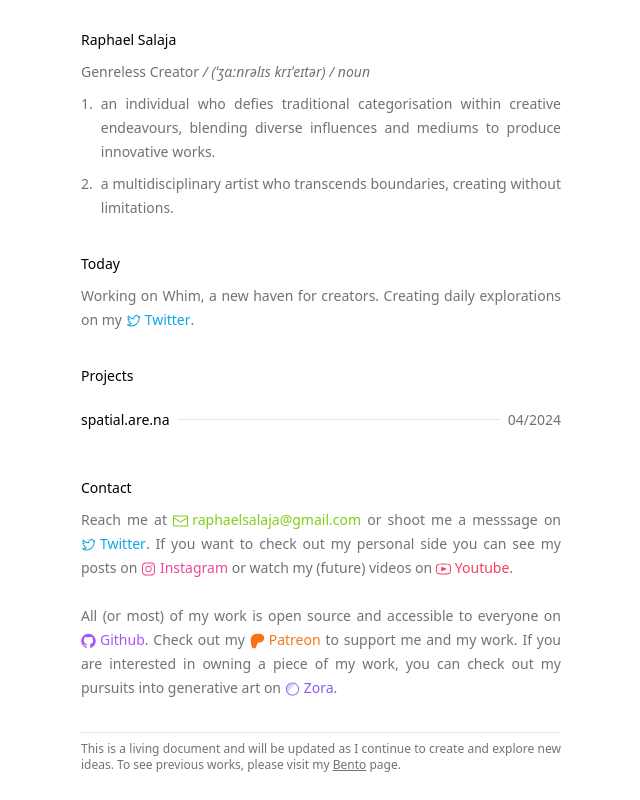
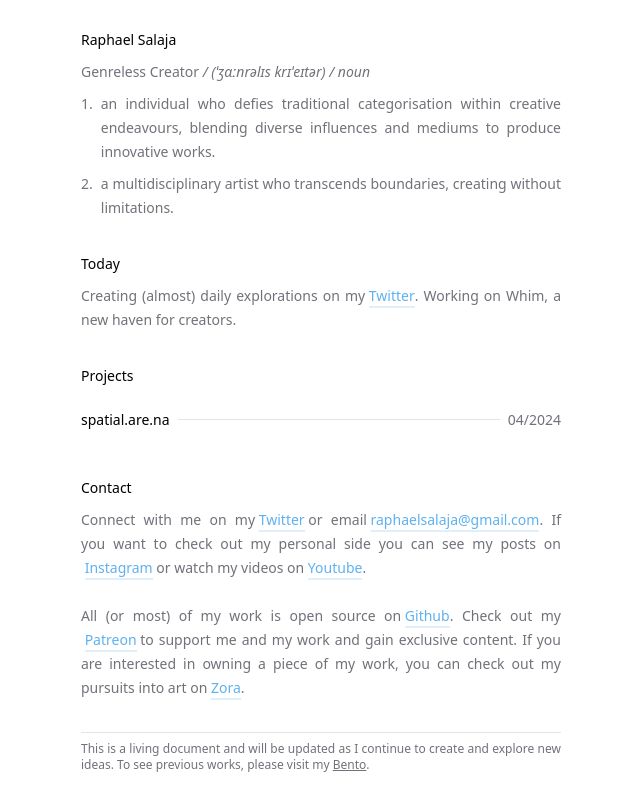
Before and after one commit to et0and/index, a Next.js app: page / in a window 1280 px wide. Shown: the whole page, without its empty margins (319-959 px from the left). Built offline with nearby package versions, Linux system fonts and the light colour scheme.

Commit message:
added home page refresh

```diff
--- a/src/app/globals.css
+++ b/src/app/globals.css
@@ -2,7 +2,7 @@
 @tailwind components;
 @tailwind utilities;
 
-@import '@radix-ui/colors/lime.css';
+@import '@radix-ui/colors/blue.css';
 @import '@radix-ui/colors/gray.css';
 @import '@radix-ui/colors/black-alpha.css';
 
@@ -31,8 +31,8 @@
   }
 
   ::selection {
-    background-color: var(--lime-4);
-    color: var(--gray-12);
+    background-color: var(--blue-4) !important;
+    color: var(--blue-8) !important;
   }
 
   body {
--- a/src/app/page.tsx
+++ b/src/app/page.tsx
@@ -1,55 +1,26 @@
 'use client'
 
-import { PatreonIcon } from '@/components/icons'
-import { LabeledLink } from '@/components/labeled-link'
+import { Popover, PopoverContent, PopoverTrigger } from '@/components/ui/popover'
 import { Separator } from '@/components/ui/separator'
-import { EnvelopeClosedIcon, GitHubLogoIcon, InstagramLogoIcon, ShadowInnerIcon, TwitterLogoIcon, VideoIcon } from '@radix-ui/react-icons'
-import { AnimatePresence, motion } from 'framer-motion'
+import { UnderlinedLink } from '@/components/underlined-link'
+import { CheckCircledIcon } from '@radix-ui/react-icons'
+import { motion } from 'framer-motion'
 import Link from 'next/link'
-
-const container = {
-	initial: {
-		y: 24,
-	},
-	animate: {
-		y: 0,
-		transition: {
-			staggerChildren: 0.1,
-			delayChildren: 0.1,
-			type: 'spring',
-		},
-	},
-	exit: {
-		y: 24,
-		transition: {
-			staggerChildren: 0.1,
-			type: 'spring',
-		},
-	},
-}
-
-const slide = {
-	initial: {
-		opacity: 0,
-		y: 24,
-	},
-	animate: {
-		opacity: 1,
-		y: 0,
-	},
-	exit: {
-		opacity: 0,
-		y: 24,
-	},
-}
+import React from 'react'
 
 export default function Home() {
+	const [popoverOpen, setPopoverOpen] = React.useState(false)
 	return (
-		<AnimatePresence>
 		<div className="relative h-screen w-screen">
-				<div className="mx-auto flex h-screen w-screen max-w-[512px] items-center justify-center p-4">
-					<motion.div variants={container} initial="initial" animate="animate" exit="exit" className="flex flex-col gap-8 text-justify">
-						<motion.div variants={slide} className="flex flex-col gap-2">
+			<div className="mx-auto flex h-screen w-screen max-w-[512px] items-center justify-center p-4 text-justify">
+				<motion.article
+					initial={{ opacity: 0 }}
+					animate={{ opacity: 1 }}
+					exit={{ opacity: 0 }}
+					transition={{ duration: 1 }}
+					className="flex flex-col gap-8"
+				>
+					<section className="flex flex-col gap-2">
 						<span>Raphael Salaja</span>
 						<span className="text-muted-foreground">
 							Genreless Creator
@@ -58,100 +29,137 @@ export default function Home() {
 						<div className="flex flex-row gap-2 text-muted-foreground">
 							<span>1.</span>
 							<span>
-									an individual who defies traditional categorisation within creative endeavours, blending diverse influences and
-									mediums to produce innovative works.
+								an individual who defies traditional categorisation within creative
+								endeavours, blending diverse influences and mediums to produce
+								innovative works.
 							</span>
 						</div>
 						<div className="flex flex-row gap-2 text-muted-foreground">
 							<span>2.</span>
-								<span>a multidisciplinary artist who transcends boundaries, creating without limitations.</span>
+							<span>
+								a multidisciplinary artist who transcends boundaries, creating
+								without limitations.
+							</span>
 						</div>
-						</motion.div>
+					</section>
 
-						<motion.div variants={slide} className="flex flex-col gap-2">
+					<section className="flex flex-col gap-2">
 						<span>Today</span>
 						<span className="text-muted-foreground">
-								Working on Whim, a new haven for creators. Creating daily explorations on my {''}
-								<LabeledLink
-									icon={<TwitterLogoIcon />}
+							Creating (almost) daily explorations on my
+							<UnderlinedLink
 								text="Twitter"
 								link="https://twitter.com/raphaelsalaja"
-									color="text-sky-500"
+								space="l"
 							/>
-								.
+							. Working on Whim, a new haven for creators.
 						</span>
-						</motion.div>
+					</section>
 
-						<motion.div variants={slide} className="flex flex-col gap-2">
-							<span>Projects</span>
-							<Link href="/arena" className="-mx-4 flex items-center gap-2 rounded-lg px-4 py-3 transition-all hover:bg-gray-100/50">
+					<section className="flex flex-col gap-2">
+						<div>Projects</div>
+						<Link
+							href="/arena"
+							className="-mx-4 flex items-center gap-2 rounded-lg px-4 py-3 transition-all hover:bg-gray-100/50"
+						>
 							<div>spatial.are.na</div>
 							<Separator orientation="horizontal" className="shrink" />
 							<div className="text-muted-foreground">04/2024</div>
 						</Link>
-						</motion.div>
+					</section>
 
-						<motion.div variants={slide} className="flex flex-col gap-2">
-							<span>Contact</span>
-							<span className="text-muted-foreground">
-								Reach me at{' '}
-								<LabeledLink
-									icon={<EnvelopeClosedIcon />}
-									text="raphaelsalaja@gmail.com"
-									link="mailto:raphaelsalaja@gmail.com"
-									color="text-lime-500"
-								/>{' '}
-								or shoot me a messsage on {''}
-								<LabeledLink
-									icon={<TwitterLogoIcon />}
+					<section className="flex flex-col gap-2">
+						<div>Contact</div>
+						<div className="text-muted-foreground">
+							Connect with me on my
+							<UnderlinedLink
 								text="Twitter"
 								link="https://twitter.com/raphaelsalaja"
-									color="text-sky-500"
+								space="lr"
 							/>
-								. If you want to check out my personal side you can see my posts on {''}
-								<LabeledLink
-									icon={<InstagramLogoIcon />}
+							or email
+							<Popover open={popoverOpen} onOpenChange={setPopoverOpen}>
+								<PopoverTrigger
+									onMouseLeave={() => setPopoverOpen(false)}
+									onClick={() => {
+										navigator.clipboard.writeText('raphaelsalaja@gmail.com')
+										setPopoverOpen(true)
+									}}
+								>
+									<UnderlinedLink text="raphaelsalaja@gmail.com" space="l" />
+								</PopoverTrigger>
+								<PopoverContent
+									side="top"
+									className="size-fit rounded-lg border px-2 py-1 shadow-none"
+								>
+									<motion.div
+										initial={{ opacity: 0 }}
+										animate={{ opacity: 1 }}
+										exit={{ opacity: 0 }}
+										transition={{ duration: 1 }}
+										className="flex items-center gap-1"
+									>
+										<CheckCircledIcon />
+										<div>Copied</div>
+									</motion.div>
+								</PopoverContent>
+							</Popover>
+							. If you want to check out my personal side you can see my posts on
+							<UnderlinedLink
 								text="Instagram"
 								link="https://instagram.com/raphaelsalaja"
-									color="text-pink-500"
-								/>{' '}
-								or watch my (future) videos on {''}
-								<LabeledLink icon={<VideoIcon />} text="Youtube" link="https://youtube.com/@raphaelsalaja" color="text-rose-500" />
+								space="lr"
+							/>
+							or watch my videos on
+							<UnderlinedLink
+								text="Youtube"
+								link="https://youtube.com/@raphaelsalaja"
+								space="l"
+							/>
 							.
 							<br />
 							<br />
-								All (or most) of my work is open source and accessible to everyone on {''}
-								<LabeledLink
-									icon={<GitHubLogoIcon />}
+							All (or most) of my work is open source on
+							<UnderlinedLink
 								text="Github"
 								link="https://github.com/rafunderscore"
-									color="text-purple-500"
+								space="l"
 							/>
-								. Check out my {''}
-								<LabeledLink
-									icon={<PatreonIcon />}
+							. Check out my
+							<UnderlinedLink
 								text="Patreon"
 								link="https://www.patreon.com/RaphaelSalaja"
-									color="text-orange-500"
-								/>{' '}
-								to support me and my work. If you are interested in owning a piece of my work, you can check out my pursuits into
-								generative art on {''}
-								<LabeledLink icon={<ShadowInnerIcon />} text="Zora" link="https://zora.co/@raphaelsalaja" color="text-violet-500" />.
-							</span>
-						</motion.div>
+								space="lr"
+							/>
+							to support me and my work and gain exclusive content. If you are
+							interested in owning a piece of my work, you can check out my pursuits
+							into art on
+							<UnderlinedLink
+								text="Zora"
+								link="https://zora.co/@raphaelsalaja"
+								space="l"
+							/>
+							.
+						</div>
+					</section>
 
-						<motion.div variants={slide} className="flex flex-col gap-2">
+					<section className="flex flex-col gap-2">
 						<Separator />
 						<span className="text-xs font-light text-muted-foreground">
-								This is a living document and will be updated as I continue to create and explore new ideas. To see previous works,
-								please visit my {''}
-								<LabeledLink text="Bento" link="https://bento.me/raphaelsalaja" />
-								{''} page.
+							This is a living document and will be updated as I continue to create
+							and explore new ideas. To see previous works, please visit my{' '}
+							<a
+								href="https://bento.me/raphaelsalaja"
+								target="_blank"
+								className="underline"
+							>
+								Bento
+							</a>
+							.
 						</span>
-						</motion.div>
-					</motion.div>
+					</section>
+				</motion.article>
 			</div>
 		</div>
-		</AnimatePresence>
 	)
 }
--- a/src/components/labeled-link.tsx
+++ /dev/null
@@ -1,48 +0,0 @@
-'use client'
-
-import { cn } from '@/lib/cn'
-import { motion } from 'framer-motion'
-import React from 'react'
-
-export function LabeledLink({
-	icon,
-	text,
-	link,
-	color,
-}: Readonly<{
-	icon?: React.ReactNode
-	text: string
-	link: string
-	color?: string | 'text-primary' | 'text-sky-500' | 'text-muted-foreground'
-}>) {
-	const [hovered, setHovered] = React.useState(false)
-
-	return !icon ? (
-		<a href={link} target="_blank" className="underline">
-			{text}
-		</a>
-	) : (
-		<motion.div onMouseEnter={() => setHovered(true)} onMouseLeave={() => setHovered(false)} className="inline-flex gap-1">
-			<a
-				href={link}
-				target="_blank"
-				className={cn('inline-flex size-fit h-[15px] translate-y-[3.5px] items-center gap-1', color || 'text-primary')}
-			>
-				<div>{icon}</div>
-				<div>
-					<div>{text}</div>
-					<motion.div
-						animate={{
-							opacity: hovered ? 0.5 : 0.2,
-							translateY: -2,
-							scaleX: hovered ? 1 : 0.0,
-							transformOrigin: '50% 50%',
-						}}
-						transition={{ duration: 0.75, type: 'spring' }}
-						className={cn('border-b-2 border-current', color || 'text-primary')}
-					/>
-				</div>
-			</a>
-		</motion.div>
-	)
-}
--- /dev/null
+++ b/src/components/underlined-link.tsx
@@ -0,0 +1,52 @@
+'use client'
+
+import { cn } from '@/lib/cn'
+import { motion } from 'framer-motion'
+import React from 'react'
+
+interface UnderlinedLinkProps {
+	text: string
+	link?: string
+	space?: string
+}
+
+export function UnderlinedLink({ text, link, space }: UnderlinedLinkProps) {
+	const [hovered, setHovered] = React.useState(false)
+
+	return (
+		<div className={cn('inline-flex items-center')}>
+			{space === 'l' || space === 'lr' ? <p>&nbsp;</p> : null}
+			<motion.div
+				onHoverStart={() => setHovered(true)}
+				onHoverEnd={() => setHovered(false)}
+				style={{ color: '#5EB1EF', position: 'relative', display: 'inline-block' }}
+			>
+				<a
+					className="relative max-w-max"
+					href={link}
+					target={link ? '_blank' : '_self'}
+					rel="noopener noreferrer"
+					style={{ textDecoration: 'none', color: 'inherit' }}
+				>
+					{text}
+					<motion.div
+						animate={{
+							opacity: hovered ? 0.6 : 0.2,
+							backgroundColor: '#5EB1EF',
+							height: 2,
+							width: '100%',
+						}}
+						transition={{ duration: 0.2 }}
+						style={{
+							position: 'absolute',
+							bottom: -3,
+							left: 0,
+							right: 0,
+						}}
+					/>
+				</a>
+			</motion.div>
+			{space === 'r' || space === 'lr' ? <p>&nbsp;</p> : null}
+		</div>
+	)
+}
```
Also changed, not shown: mdx-components.tsx (+4 -4 lines), src/app/arena/page.tsx (+15 -7 lines), src/components/icons.tsx (+8 -1 lines), src/components/ui/popover.tsx (+19 -5 lines), .prettierrc.json. Lines whose indentation alone changed are shown as unchanged.
